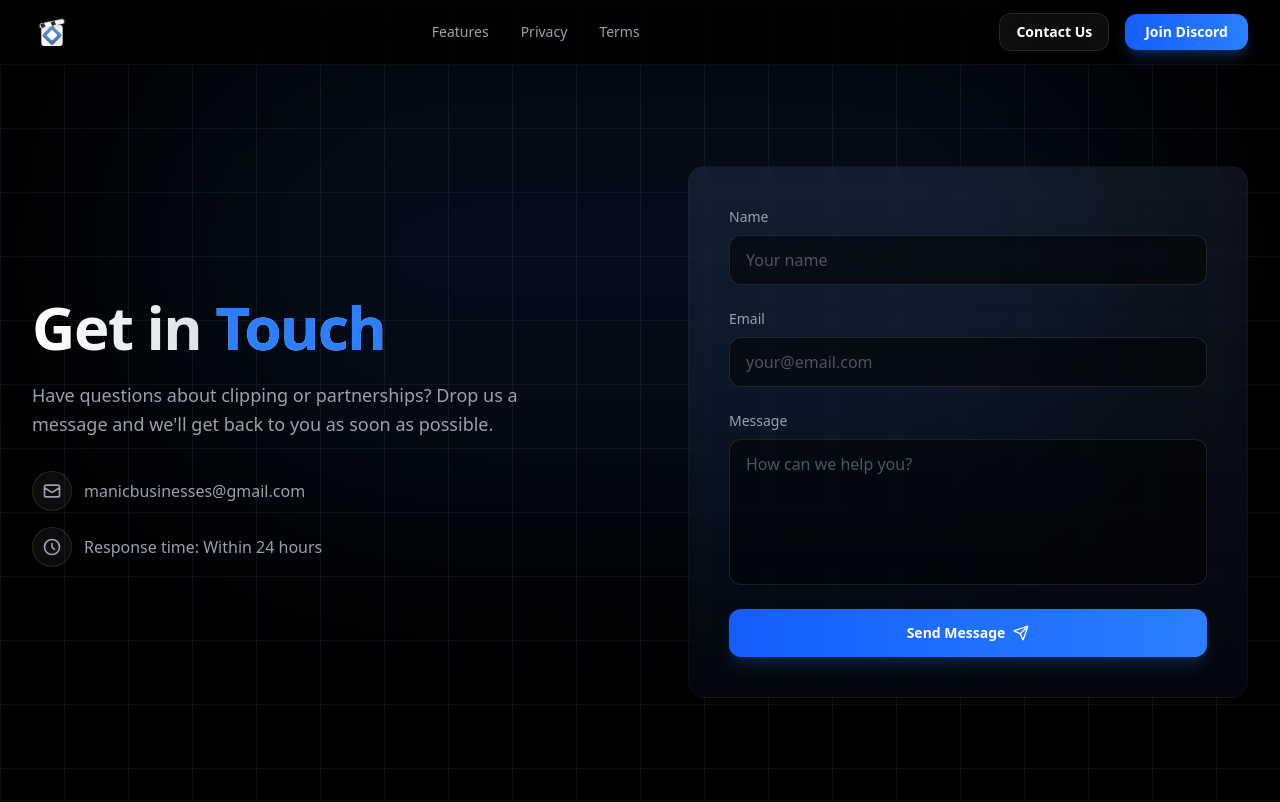
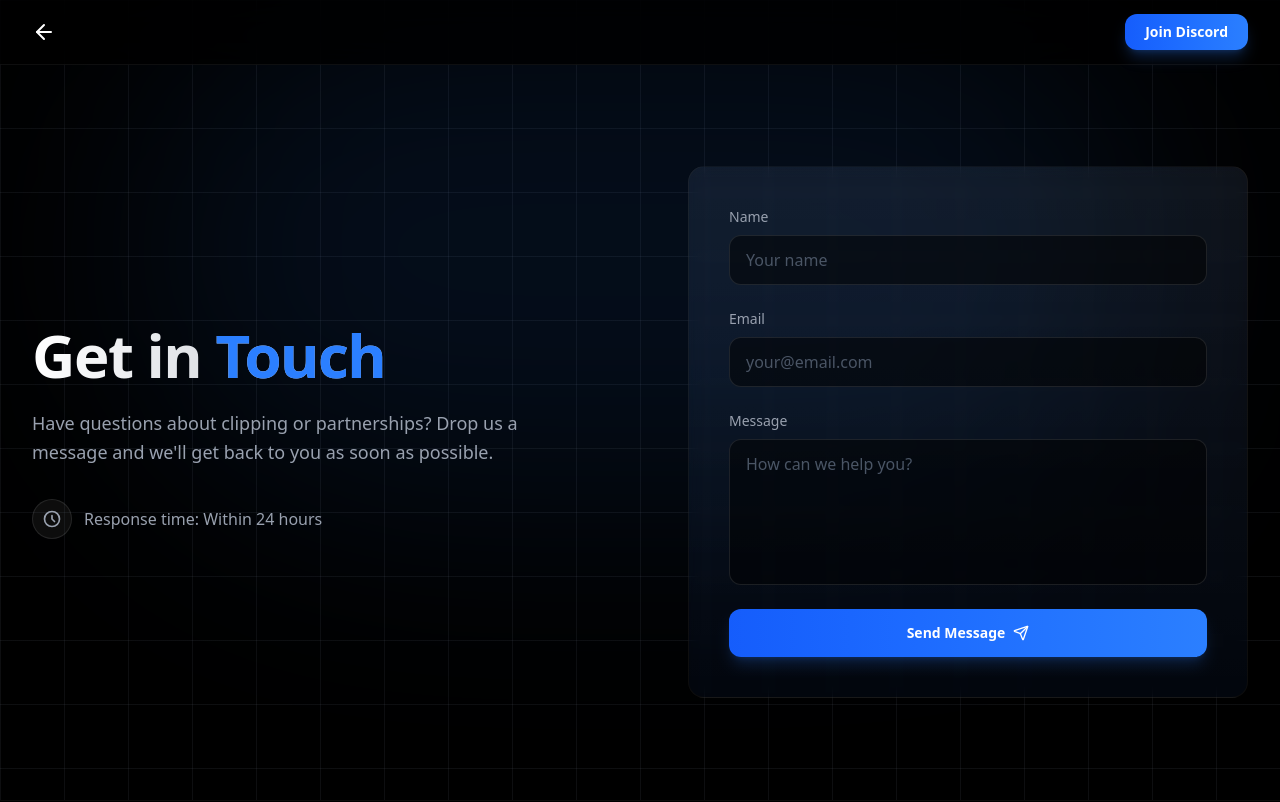
Before and after one commit to ManicHD/roclip.io, a Next.js app: page /contact in a window 1280 px wide. Shown: the top 802 px of the page. Built offline with nearby package versions, Linux system fonts and the light colour scheme.

Commit message:
Update Contact page, Navbar, and Home page layout

```diff
--- a/app/components/BentoGrid.tsx
+++ b/app/components/BentoGrid.tsx
@@ -14,7 +14,7 @@ const features = [
     },
     {
         title: "Millions of Views",
-        description: "Get millions of views and tens of creators promoting your game.",
+        description: "Get millions of views and hundreds of creators promoting your game.",
         icon: TrendingUp,
         className: "",
         gradient: "from-blue-400/20 to-blue-500/20",
--- a/app/components/Navbar.tsx
+++ b/app/components/Navbar.tsx
@@ -1,12 +1,22 @@
+"use client";
+
 import Link from 'next/link';
+import { usePathname } from 'next/navigation';
+import { ArrowLeft } from 'lucide-react';
 
 export default function Navbar() {
+    const pathname = usePathname();
+    const isContactPage = pathname === '/contact';
+
     return (
         <nav className="fixed top-0 left-0 right-0 z-50 border-b border-white/5 bg-black/80 backdrop-blur-xl">
             <div className="mx-auto w-full max-w-7xl px-6 sm:px-8">
                 <div className="flex h-16 items-center justify-between">
-                    {/* Logo */}
-                    <Link href="/" className="flex items-center">
+                    {/* Logo or Back Arrow */}
+                    <Link href="/" className="flex items-center text-white hover:text-blue-400 transition-colors">
+                        {isContactPage ? (
+                            <ArrowLeft suppressHydrationWarning className="h-6 w-6" />
+                        ) : (
                             <img
                                 src="/logo.svg"
                                 alt="ClipRoblox Logo"
@@ -14,9 +24,11 @@ export default function Navbar() {
                                 loading="eager"
                                 decoding="async"
                             />
+                        )}
                     </Link>
 
-                    {/* Navigation Links */}
+                    {/* Navigation Links - Hidden on Contact Page */}
+                    {!isContactPage && (
                         <div className="hidden md:flex items-center gap-8">
                             <Link href="#features" className="text-sm font-medium text-gray-400 hover:text-white transition-colors duration-200">
                                 Features
@@ -27,17 +39,19 @@ export default function Navbar() {
                             <Link href="/terms" className="text-sm font-medium text-gray-400 hover:text-white transition-colors duration-200">
                                 Terms
                             </Link>
-
                         </div>
+                    )}
 
                     {/* CTA Button */}
                     <div className="flex items-center gap-4">
+                        {!isContactPage && (
                             <Link
                                 href="/contact"
                                 className="relative z-50 rounded-xl border border-white/10 bg-white/5 px-4 py-2 text-sm font-semibold text-white transition-all duration-200 hover:bg-white/10 hover:border-white/20"
                             >
                                 Contact Us
                             </Link>
+                        )}
                         <Link
                             href="https://discord.gg/q5Ew3bQnB5"
                             target="_blank"
--- a/app/contact/page.tsx
+++ b/app/contact/page.tsx
@@ -1,5 +1,5 @@
 import Navbar from "../components/Navbar";
-import Footer from "../components/Footer";
+
 import ContactForm from "../components/ContactForm";
 
 export default function ContactPage() {
@@ -24,14 +24,7 @@ export default function ContactPage() {
                         </p>
 
                         <div className="flex flex-col gap-4 text-gray-400 text-sm sm:text-base items-center lg:items-start">
-                            <div className="flex items-center gap-3">
-                                <div className="w-10 h-10 rounded-full bg-white/5 flex items-center justify-center border border-white/10">
-                                    <svg suppressHydrationWarning className="w-5 h-5" fill="none" stroke="currentColor" viewBox="0 0 24 24">
-                                        <path strokeLinecap="round" strokeLinejoin="round" strokeWidth={2} d="M3 8l7.89 5.26a2 2 0 002.22 0L21 8M5 19h14a2 2 0 002-2V7a2 2 0 00-2-2H5a2 2 0 00-2 2v10a2 2 0 002 2z" />
-                                    </svg>
-                                </div>
-                                <span>manicbusinesses@gmail.com</span>
-                            </div>
+                            {/* Email removed as per request */}
                             <div className="flex items-center gap-3">
                                 <div className="w-10 h-10 rounded-full bg-white/5 flex items-center justify-center border border-white/10">
                                     <svg suppressHydrationWarning className="w-5 h-5" fill="none" stroke="currentColor" viewBox="0 0 24 24">
@@ -47,7 +40,7 @@ export default function ContactPage() {
                 </div>
             </section>
 
-            <Footer />
+            {/* Footer removed to avoid duplication with layout */}
         </main>
     );
 }
--- a/app/page.tsx
+++ b/app/page.tsx
@@ -9,8 +9,8 @@ export default function Home() {
   return (
     <main className="min-h-screen bg-black text-white selection:bg-blue-500/30">
       <Hero />
+      <HowItWorks />
       <BentoGrid />
-      <HowItWorks />
     </main>
   );
 }
```
Also changed, not shown: public/og-banner.png (added). Lines whose indentation alone changed are shown as unchanged.
